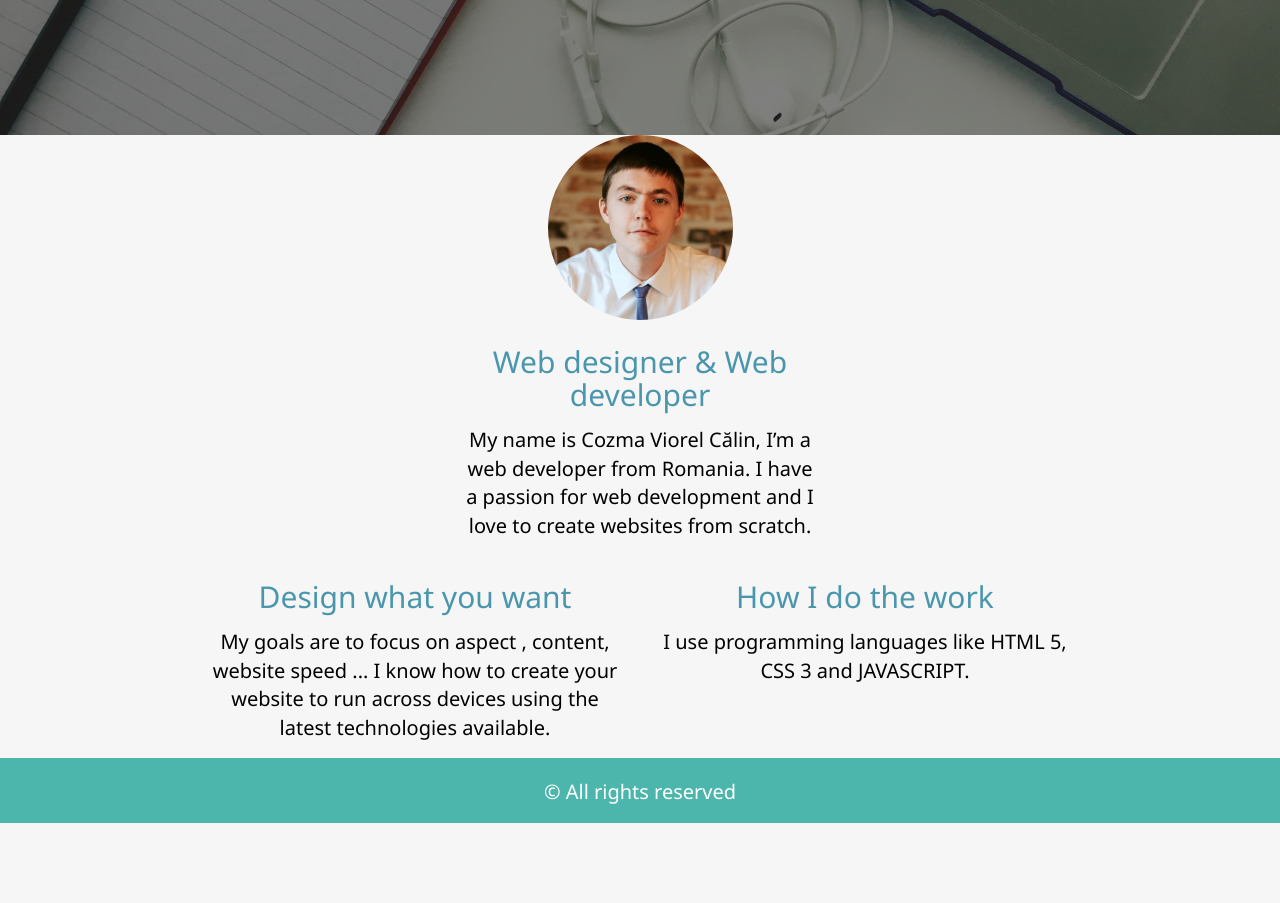
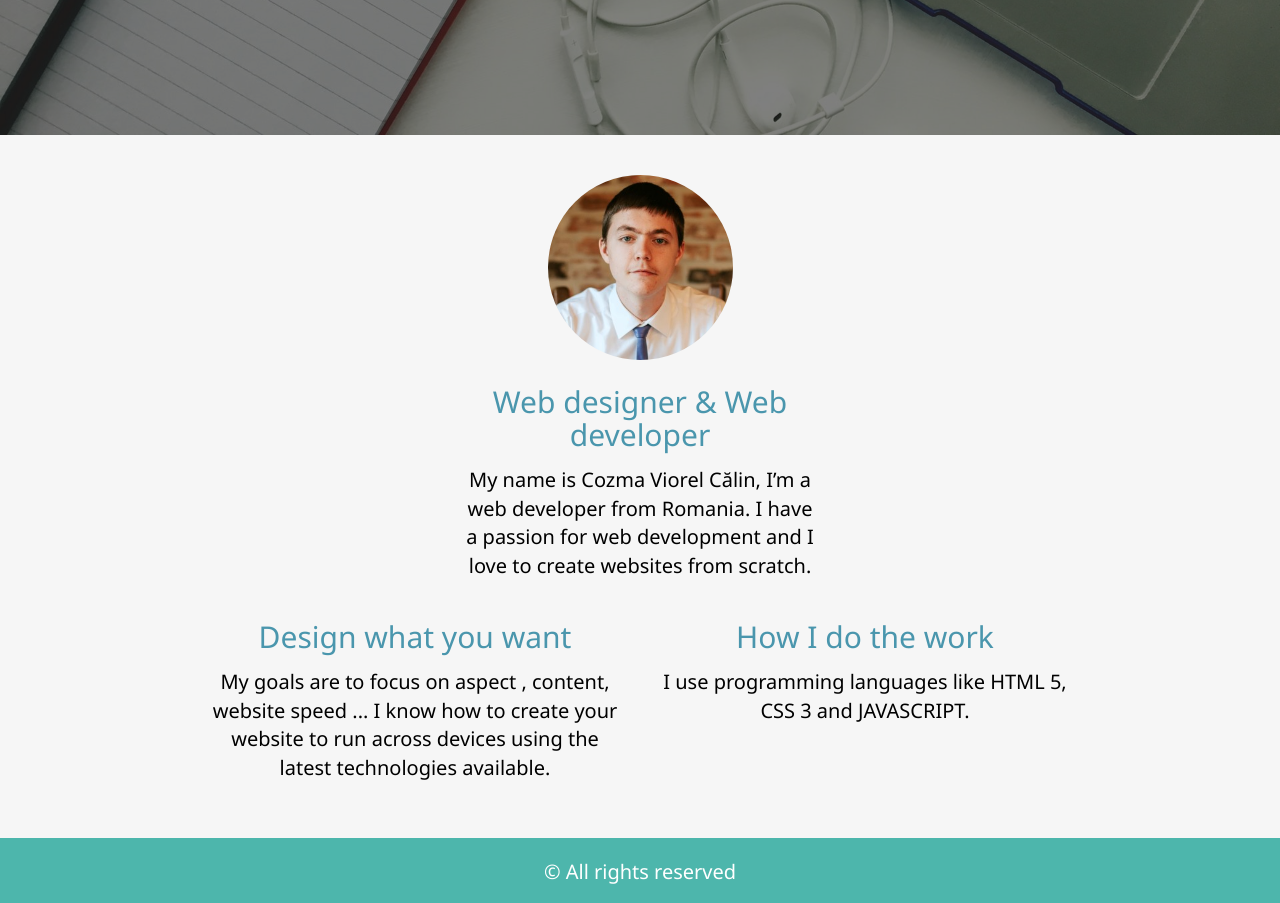
Before and after one commit to calinzabalt/my-website, a React (Create React App) app: page / in a window 1280 px wide. Shown: the part 520-1423 px from the top of the page. Before the commit the page ends 1343 px from the top, so only its background shows below. Built offline with nearby package versions, Linux system fonts and the light colour scheme.

Commit message:
Update Home.css

```diff
--- a/src/components/Home.css
+++ b/src/components/Home.css
@@ -69,7 +69,7 @@
   margin-right: auto;
 }
 
-.Fuck{
+.Space{
     padding: 40px;
   }
 
```
